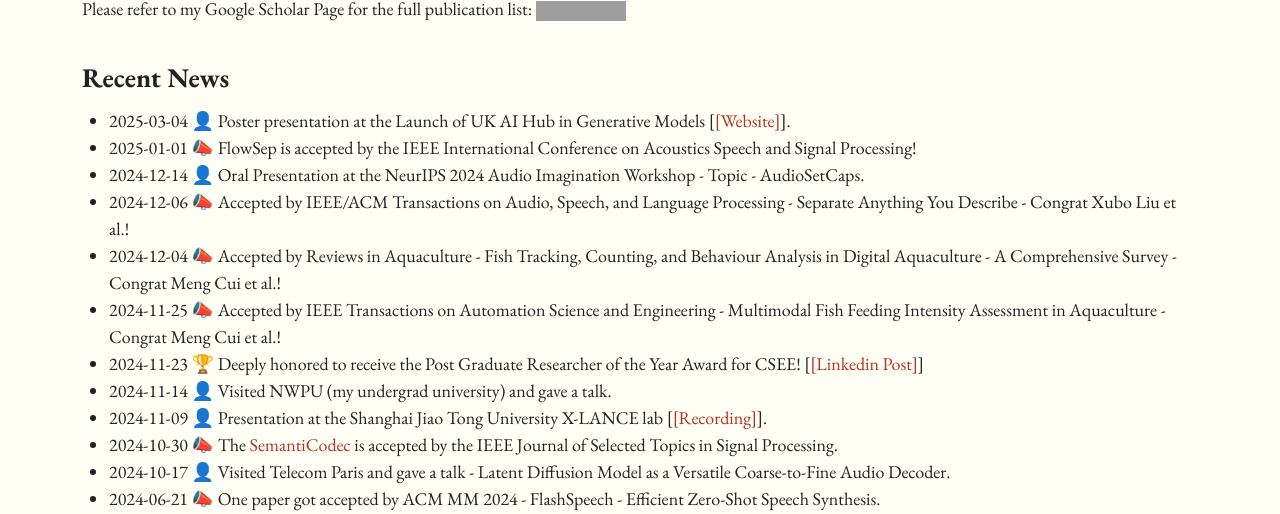
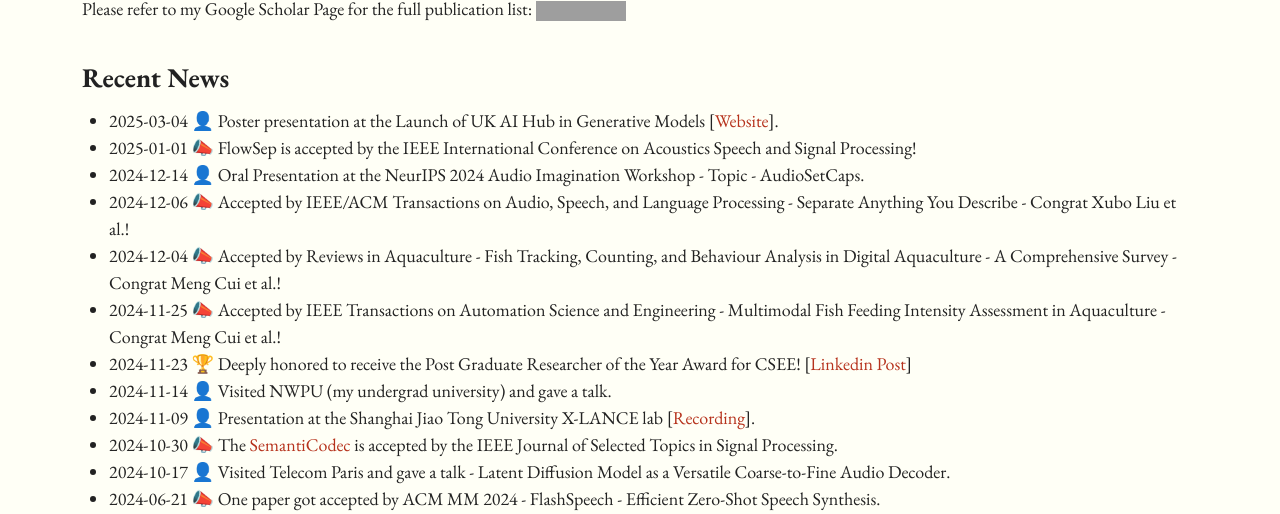
Before and after one commit to haoheliu/haoheliu.github.io, a Jekyll site: the page built from index.md, in a window 1280 px wide and 900 px high, scrolled down 770 px. Shown: the part 151-665 px from the top of the window. Built offline with Jekyll 4.4.1, drawn with Linux system fonts in a browser that asks for light colours; comment, search, counter and statistics services are not loaded; grey boxes are pictures that could not be loaded.

```diff
--- a/index.md
+++ b/index.md
@@ -87,7 +87,7 @@ competitions:
 news:
     shown:
       - time: 2025-03-04 &#128100;
-        note: Poster presentation at the Launch of UK AI Hub in Generative Models [<a href="https://www.genai.ac.uk/news-feed/gen-ai-research-poster-exhibition">[Website]</a>].
+        note: Poster presentation at the Launch of UK AI Hub in Generative Models [<a href="https://www.genai.ac.uk/news-feed/gen-ai-research-poster-exhibition">Website</a>].
       - time: 2025-01-01 &#128227;
         note: FlowSep is accepted by the IEEE International Conference on Acoustics Speech and Signal Processing!
       - time: 2024-12-14 &#128100;
@@ -99,11 +99,11 @@ news:
       - time: 2024-11-25 &#128227;
         note: Accepted by IEEE Transactions on Automation Science and Engineering - Multimodal Fish Feeding Intensity Assessment in Aquaculture - Congrat Meng Cui et al.!
       - time: 2024-11-23 &#127942;
-        note: Deeply honored to receive the Post Graduate Researcher of the Year Award for CSEE! [<a href="https://www.linkedin.com/pulse/cvssp-researcher-awarded-prestigious-award-cvssp-8y4we">[Linkedin Post]</a>]
+        note: Deeply honored to receive the Post Graduate Researcher of the Year Award for CSEE! [<a href="https://www.linkedin.com/pulse/cvssp-researcher-awarded-prestigious-award-cvssp-8y4we">Linkedin Post</a>]
       - time: 2024-11-14 &#128100;
         note: Visited NWPU (my undergrad university) and gave a talk.
       - time: 2024-11-09 &#128100;
-        note: Presentation at the Shanghai Jiao Tong University X-LANCE lab [<a href="https://www.bilibili.com/video/BV1JjmBYYEoW">[Recording]</a>].
+        note: Presentation at the Shanghai Jiao Tong University X-LANCE lab [<a href="https://www.bilibili.com/video/BV1JjmBYYEoW">Recording</a>].
       - time: 2024-10-30 &#128227;
         note: The <a href="https://haoheliu.github.io/SemantiCodec/">SemantiCodec</a> is accepted by the IEEE Journal of Selected Topics in Signal Processing.
       - time: 2024-10-17 &#128100;
```
